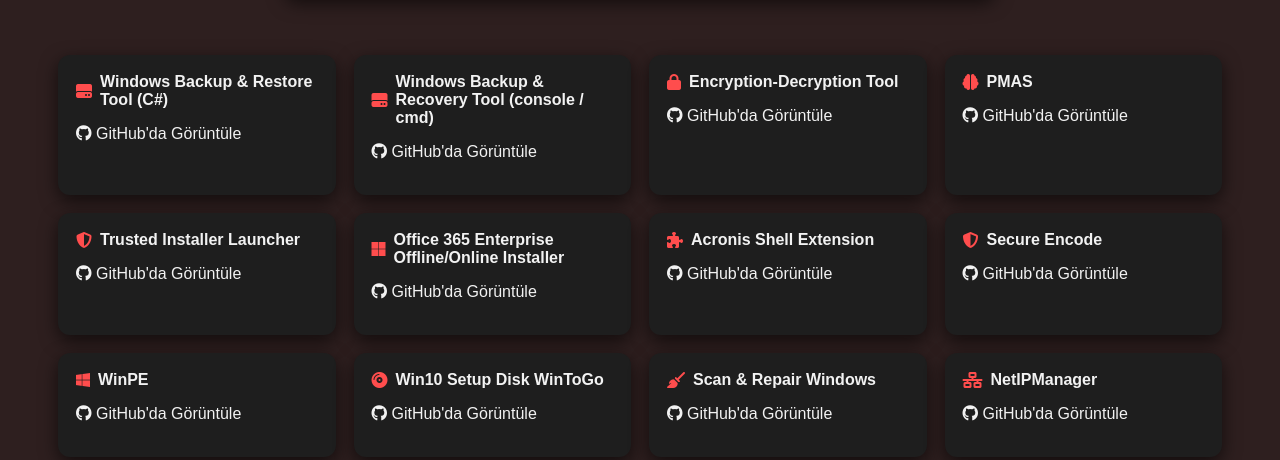
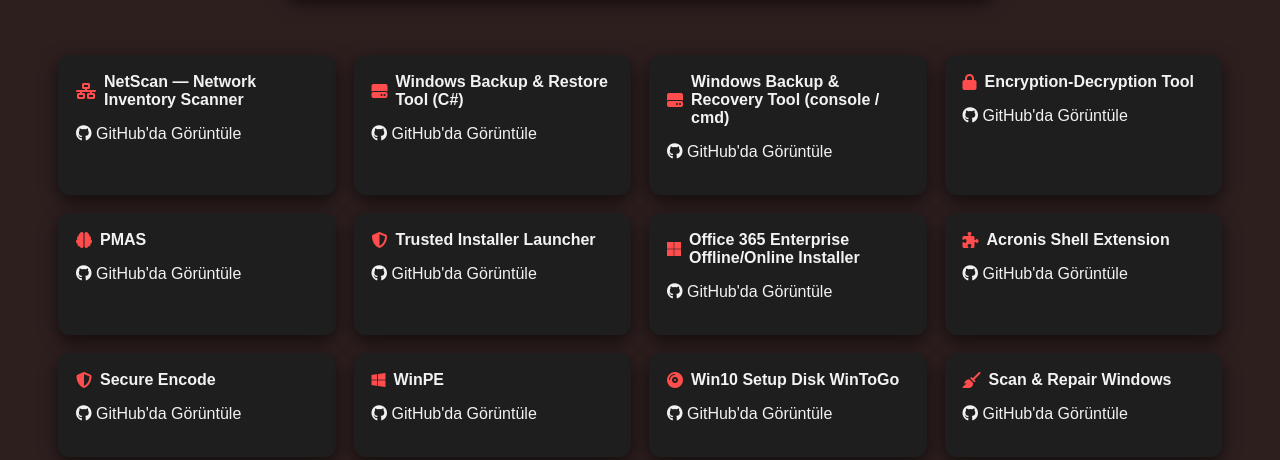
Before and after one commit to abdullah-erturk/erturk, a plain HTML site: page index.html in a window 1280 px wide. Shown: the part 373-833 px from the top of the page. Drawn offline with Linux system fonts and the light colour scheme.

Commit message:
Update index.html

```diff
--- a/index.html
+++ b/index.html
@@ -322,6 +322,11 @@
 </div>
 
 <div class="container">
+
+<div class="card">
+<h2><i class="fa-solid fa-network-wired"></i> NetScan — Network Inventory Scanner </h2>
+<p><a href="https://github.com/abdullah-erturk/Network-Inventory-Scanner/" target="_blank" class="github-link"><i class="fa-brands fa-github"></i> GitHub'da Görüntüle</a></p>
+</div>
 
 <div class="card">
 <h2><i class="fa-solid fa-hard-drive"></i> Windows Backup & Restore Tool (C#)</h2>
```
